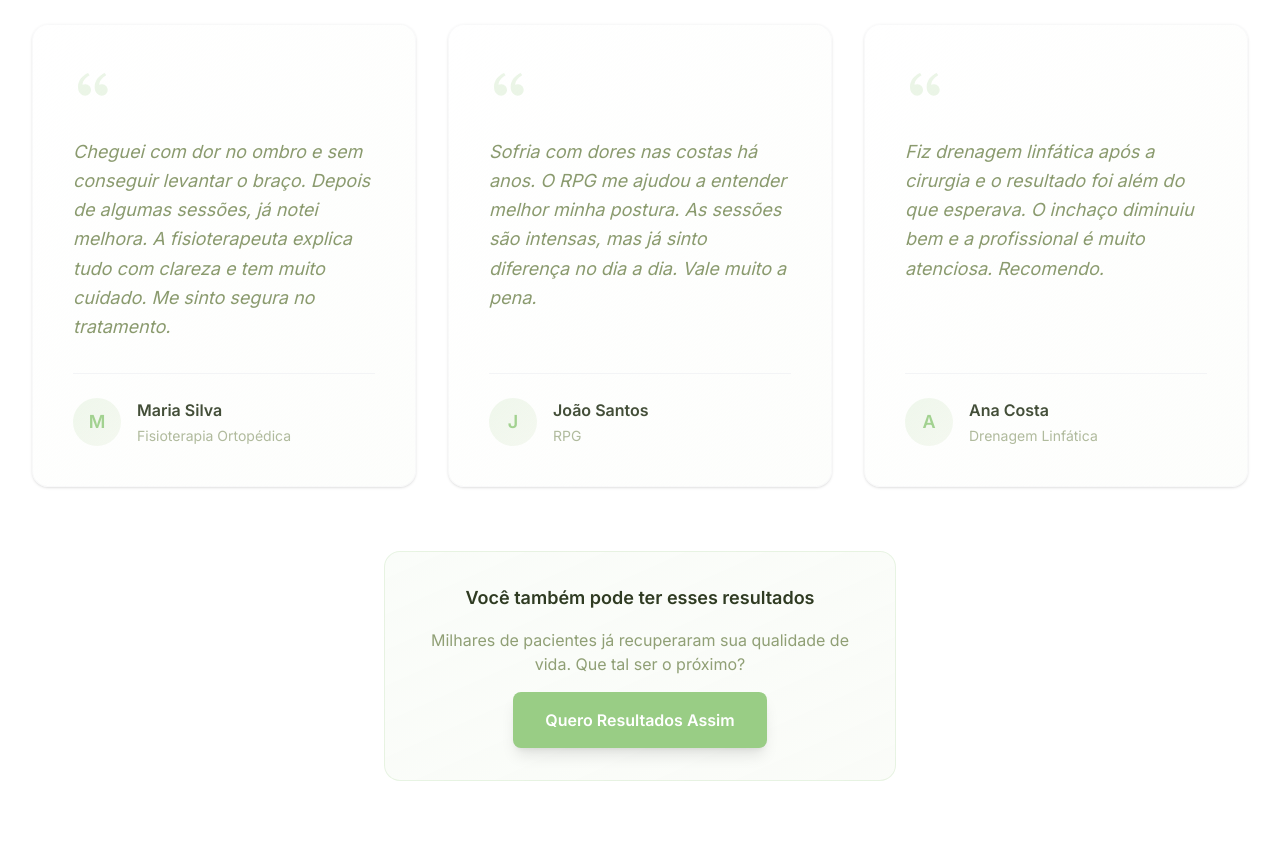
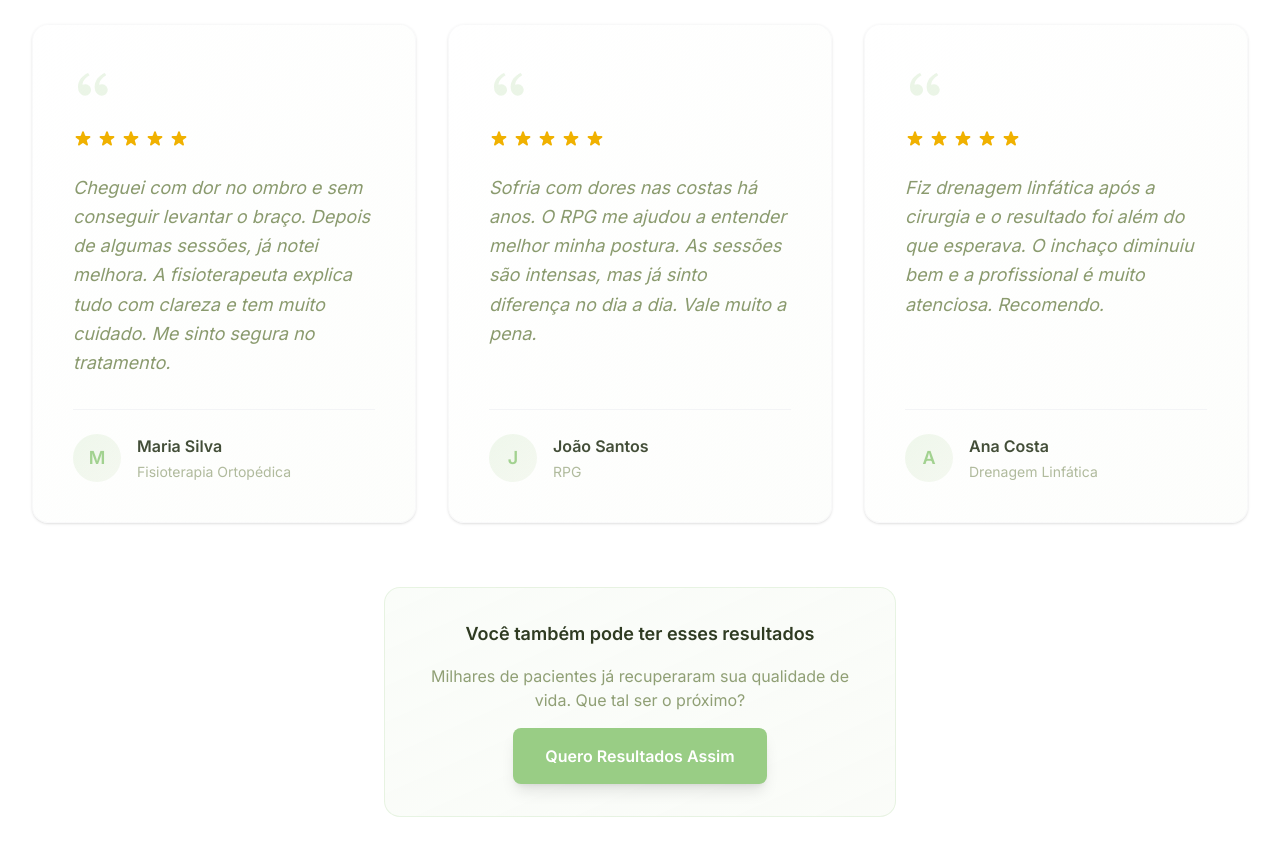
Before and after one commit to MattRib/abl-fisio, a Next.js app: page / in a window 1280 px wide. Shown: the part 3900-4755 px from the top of the page. Built offline with nearby package versions, Linux system fonts and the light colour scheme.

Commit message:
feat: add star rating display to TestimonialCard component

```diff
--- a/components/ui/TestimonialCard.tsx
+++ b/components/ui/TestimonialCard.tsx
@@ -19,7 +19,7 @@
       className={`bg-gradient-to-br from-white to-secondary/5 p-8 md:p-10 rounded-2xl shadow-sm hover:shadow-lg transition-all duration-300 border border-gray-100/50 flex flex-col h-full ${className}`}
     >
       {/* Ícone de aspas decorativo */}
-      <div className="mb-8 flex-shrink-0">
+      <div className="mb-6 flex-shrink-0">
         <svg
           className="w-10 h-10 text-primary/20"
           fill="currentColor"
@@ -28,6 +28,20 @@
         >
           <path d="M4.583 17.321C3.553 16.227 3 15 3 13.011c0-3.5 2.457-6.637 6.03-8.188l.893 1.378c-3.335 1.804-3.987 4.145-4.247 5.621.537-.278 1.24-.375 1.929-.311 1.804.167 3.226 1.648 3.226 3.489a3.5 3.5 0 01-3.5 3.5c-1.073 0-2.099-.49-2.748-1.179zm10 0C13.553 16.227 13 15 13 13.011c0-3.5 2.457-6.637 6.03-8.188l.893 1.378c-3.335 1.804-3.987 4.145-4.247 5.621.537-.278 1.24-.375 1.929-.311 1.804.167 3.226 1.648 3.226 3.489a3.5 3.5 0 01-3.5 3.5c-1.073 0-2.099-.49-2.748-1.179z" />
         </svg>
+      </div>
+
+      {/* Avaliação - 5 estrelas */}
+      <div className="mb-6 flex gap-1 flex-shrink-0" aria-label="Avaliação: 5 de 5 estrelas">
+        {[...Array(5)].map((_, index) => (
+          <svg
+            key={index}
+            className="w-5 h-5 text-yellow-500 fill-current"
+            viewBox="0 0 20 20"
+            aria-hidden="true"
+          >
+            <path d="M9.049 2.927c.3-.921 1.603-.921 1.902 0l1.07 3.292a1 1 0 00.95.69h3.462c.969 0 1.371 1.24.588 1.81l-2.8 2.034a1 1 0 00-.364 1.118l1.07 3.292c.3.921-.755 1.688-1.54 1.118l-2.8-2.034a1 1 0 00-1.175 0l-2.8 2.034c-.784.57-1.838-.197-1.539-1.118l1.07-3.292a1 1 0 00-.364-1.118L2.98 8.72c-.783-.57-.38-1.81.588-1.81h3.461a1 1 0 00.951-.69l1.07-3.292z" />
+          </svg>
+        ))}
       </div>
 
       {/* Texto do depoimento */}
```
